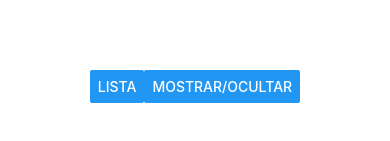
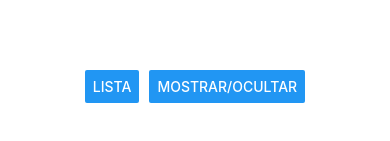
Before and after one commit to PedroMolinaS/reactnativeclases, a React Native app in the folder Puntos/: screen / in a window 390 px wide. Shown: the part 331-472 px from the top of the page. Built offline with nearby package versions, Linux system fonts and the light colour scheme.

Commit message:
proyecto de PUNTOS GPS terminado

```diff
--- a/Puntos/App.js
+++ b/Puntos/App.js
@@ -13,6 +13,7 @@ export default function App() {
   const [nombre, setNombre] = useState("");
   const [visible, setVisible] = useState(false);
   const [visibilityFilter, setVisibilityFilter] = useState("new_punto") // new_punto, all_puntos
+  const [pointsFilter,setPointsFilter] = useState(true)
 
   const handleLongPress = ({ nativeEvent }) => {
     // let newPuntos = puntos.concat({ coordinate: nativeEvent.coordinate })
@@ -43,10 +44,15 @@ export default function App() {
     setVisible(false)
   }
 
+  const handlePuntos = () => {
+    setPointsFilter(!pointsFilter)
+
+  }
+
   return (
     <View style={styles.container}>
-      <MiMap onLongPress={handleLongPress} puntos={puntos} />
-      <Panel handleLista={handleLista} textLista={"Lista"} />
+      <MiMap onLongPress={handleLongPress} puntos={puntos} pointsFilter={pointsFilter} />
+      <Panel handleLista={handleLista} textLista={"Lista"} handlePuntos={handlePuntos} />
       <MiModal visible={visible}>
         {
           visibilityFilter === "new_punto" ?
--- a/Puntos/components/MiMap.js
+++ b/Puntos/components/MiMap.js
@@ -1,21 +1,22 @@
 import React from 'react';
-import MapView, {Marker} from 'react-native-maps';
-import { StyleSheet, Dimensions} from 'react-native';
+import MapView, { Marker } from 'react-native-maps';
+import { StyleSheet, Dimensions } from 'react-native';
 
-export default function MiMap ({onLongPress, puntos}) {
+export default function MiMap({ onLongPress, puntos, pointsFilter }) {
 
     return (
         <MapView
             style={styles.mapa}
-            onLongPress = {onLongPress}
+            onLongPress={onLongPress}
         >
             {
-                puntos.map((objPunto)=>{
-                    return(
+                !pointsFilter ? <></> :
+                puntos.map((objPunto) => {
+                    return (
                         <Marker
-                        key={objPunto.name}
-                        coordinate={objPunto.coordinate}
-                        title={objPunto.name} />
+                            key={objPunto.name}
+                            coordinate={objPunto.coordinate}
+                            title={objPunto.name} />
                     )
                 })
             }
@@ -24,7 +25,7 @@ export default function MiMap ({onLongPress, puntos}) {
 }
 
 const styles = StyleSheet.create({
-    mapa:{
+    mapa: {
         height: Dimensions.get('window').height - 60,
         width: Dimensions.get('window').width,
     }
--- a/Puntos/components/Panel.js
+++ b/Puntos/components/Panel.js
@@ -1,21 +1,28 @@
 import React from 'react';
-import { StyleSheet, Dimensions, Button, View} from 'react-native';
+import { StyleSheet, Dimensions, Button, View } from 'react-native';
 
-export default function Panel ({handleLista, textLista}) {
+export default function Panel({ handleLista, textLista, handlePuntos }) {
     return (
         <View style={styles.botones}>
-            <Button title={textLista} onPress={handleLista} />
-            <Button title="Mostrar/Ocultar" />
+            <View style={styles.boton}>
+                <Button  title={textLista} onPress={handleLista} />
+            </View>
+            <View>
+                <Button title="Mostrar/Ocultar" onPress={handlePuntos} />
+            </View>
         </View>
     )
 }
 
 const styles = StyleSheet.create({
     botones: {
-        flex:1,
-        flexDirection:'row',
-        alignItems:'center',
-        justifyContent: 'center',
+        flex: 1,
+        flexDirection: 'row',
+        alignItems: 'center',
+        justifyContent: 'space-around',
         // backgroundColor: '#eee',
+    },
+    boton: {
+        marginRight: 10,
     }
 })
```
